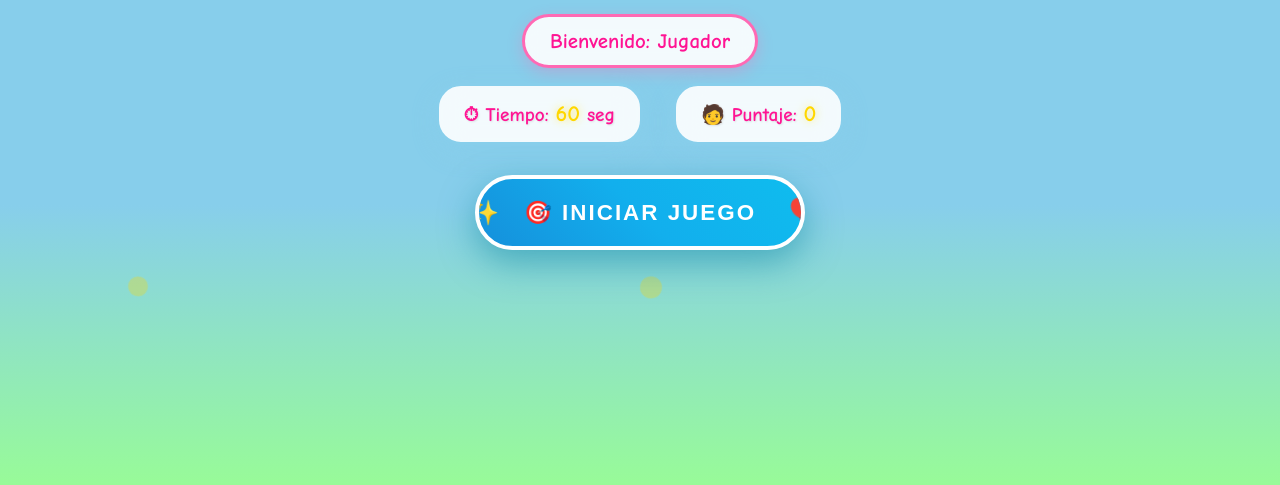
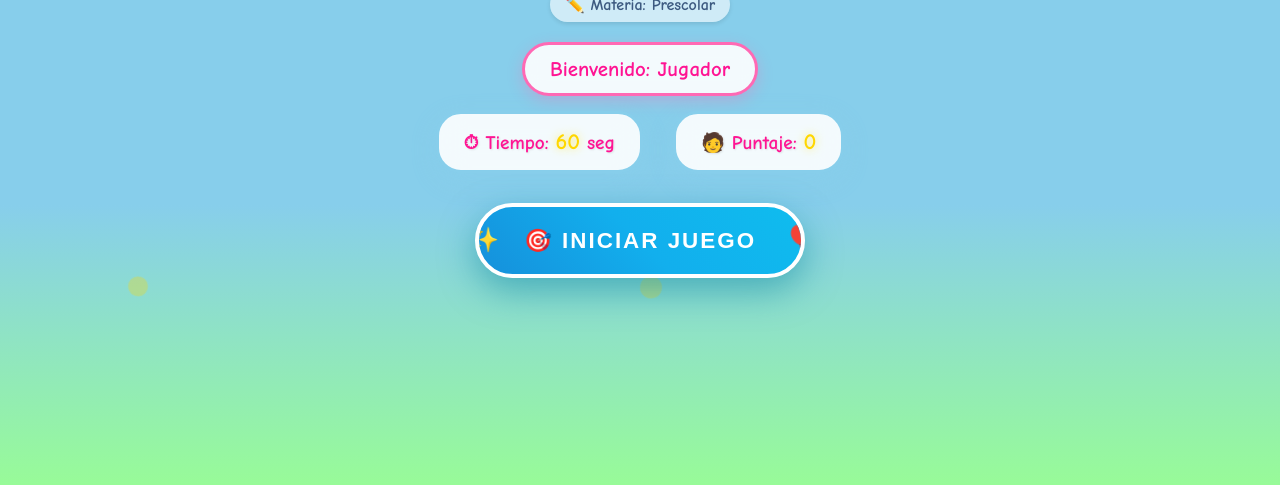
Before and after one commit to DrCliff13/DobbleWeb, a website: page dobble-web/frontend/juegoEdu.html in a window 1280 px wide. Shown: the part 315-800 px from the top of the page. Drawn offline with Linux system fonts and the light colour scheme.

Commit message:
Update juegoEdu.html

```diff
--- a/dobble-web/frontend/juegoEdu.html
+++ b/dobble-web/frontend/juegoEdu.html
@@ -16,10 +16,10 @@
     <div class="particle"></div>
   </div>
 
-
-
   <div class="container">
     <h1>Juego Dobble</h1>
+
+    <div class="materia-info">✏️ Materia: Prescolar</div>
     <p class="usuario">Bienvenido: <span id="nombreUsuario">undefined</span></p>
 
     <div class="info-juego">
@@ -51,8 +51,6 @@
         <button id="btnVolverMenu">🔙 Volver al Menú</button>
       </div>
 
-
-
       <div class="botones-juego">
         <button id="btnReiniciar" class="btn-secundario" style="display: none;">🔁 Reiniciar intento</button>
         <button id="btnMenu" class="btn-secundario" style="display: none;">🏠 Volver al menú</button>
```
Lines whose indentation alone changed are shown as unchanged.
